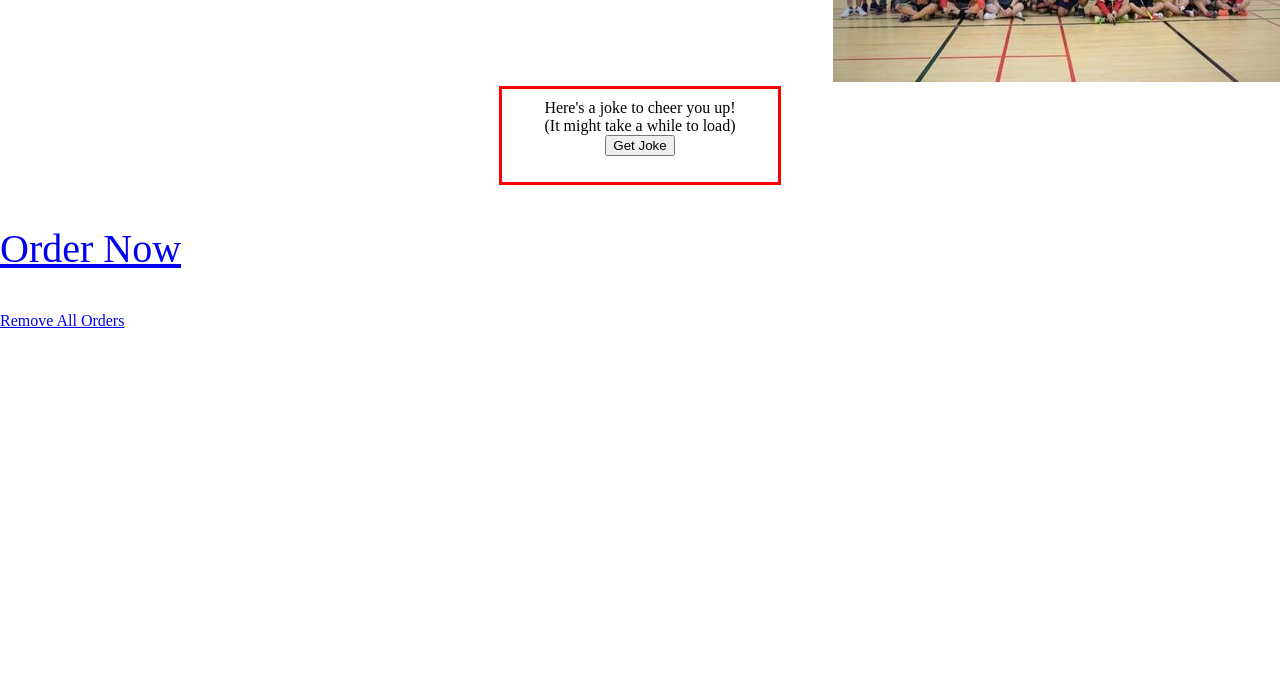
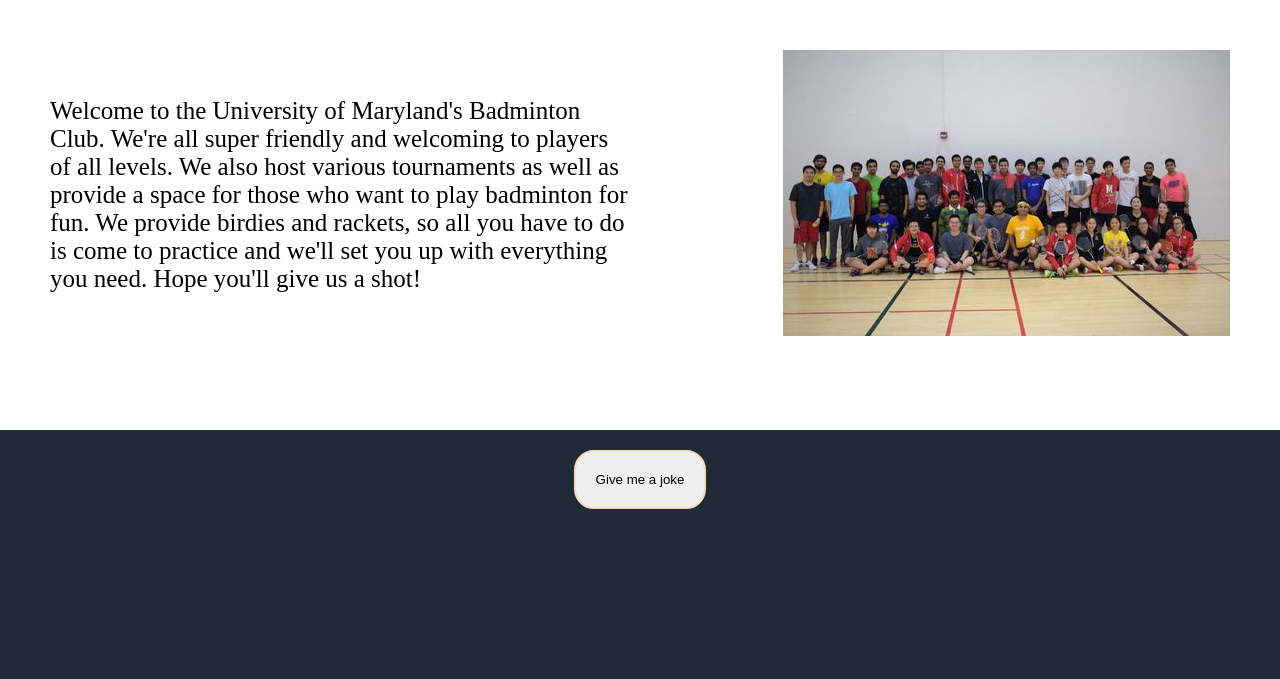
Before and after one commit to ezheng76/Terps-Badminton-Store, a plain HTML site: page html_webpages/index.html in a window 1280 px wide. Shown: the part 956-1635 px from the top of the page. Before the commit the page ends 1302 px from the top, so only its background shows below. Drawn offline with Linux system fonts and the light colour scheme; a script that the page names is missing.

Commit message:
finished the community and joke section. The index page is done for now

```diff
--- a/html_webpages/index.html
+++ b/html_webpages/index.html
@@ -30,19 +30,17 @@
         }
         .header {
             display: flex;
-            justify-content:space-between;
+            justify-content:space-evenly;
             align-items: center;
             margin: 5px;
+
         }
 
         .title{
             font-size: 60px;
             text-align: center;
-        }
-
-        .social_links{
-            display: flex;
-            flex-direction: column;
+            flex-grow: 1;
+            padding-right: 130px;
         }
 
         .no_underline{
@@ -53,6 +51,7 @@
             display: flex;
             justify-content: space-around;
             padding: 40px 0px ;
+            margin-bottom: 25px;
         }
 
         .yonex_logo_image,
@@ -81,6 +80,7 @@
         .brand_introduction h1{
             text-align: center;
             color: white;
+            margin-top: 60px;
         }
         .brand_introduction h5{
             text-align: center;
@@ -96,27 +96,55 @@
         .community{
             display: flex;
             flex-direction: column;
+            margin: 40px 0px;
         }
 
         .community_content{
             display: flex;
             justify-content: space-between;
+            align-items: center;
+            gap: 50px;
         }
 
         .community_info{
-            margin: 10px;
-        }
-        #jokes {
-            border: 1px ridge red;
-            text-align: center;
-            margin: auto;
-            width: 20%;
-            border: 3px solid red;
-            padding: 10px;
+            padding: 50px;
+            font-size: 25px;
         }
 
-        #order {
-            font-size: 40px;
+        .community_photo{
+            padding: 50px;
+        }
+
+        .discord_button{
+            border-radius: 15px;
+            font-size: 15px;
+        }
+
+        .sec4{
+            display: flex;
+            flex-direction: column;
+            justify-content: space-between;
+        }
+        .sec4 .joke_container{
+            flex: 0 0 150px;
+            color: white;
+
+        }
+        .sec4 .joke_button{
+            text-align: center;
+            margin: 20px;
+        }
+
+        .joke_button button{
+            border-radius: 20px;
+            padding: 20px;
+            border-color: wheat;
+            border-style: solid;
+        }
+
+        .joke_container{
+            text-align: center;
+            font-size: 30px;
         }
     </style>
 </head>
@@ -135,10 +163,9 @@
     }
 
     function renderJoke(data) {
-        const setup = document.getElementById("setup");
-        const punchline = document.getElementById("punchline");
-        setup.innerHTML = data.setup;
-        punchline.innerHTML = data.punchline;
+        const joke = document.getElementById("joke");
+        joke.innerHTML = data.setup + "<br>" + data.punchline;
+
     }
 </script>
 
@@ -151,18 +178,9 @@
                         <img src="../images/umd_club_badminton_logo-removebg-preview.png" alt="umd_club_badminton_logo"
                         height="120px" width="auto">
                     </a>
-
                 </div>
                 <div class="title">
                     Terps Badminton
-                </div>
-                <div class="social_links">
-                    <a class="no_underline" href="https://www.instagram.com/umdclubbadminton/" target="_blank" rel="noopener noreferrer" >
-                        <i class="fa-brands fa-instagram"></i> umdclubbadminton
-                    </a>
-                    <a class="no_underline" href="https://www.facebook.com/umdclubbadminton/" target="_blank" rel="noopener noreferrer" >
-                        <i class="fa-brands fa-facebook"></i> UMD Club Badminton
-                    </a>
                 </div>
             </div>
         </div>
@@ -172,7 +190,6 @@
             <div class="brand_introduction">
                 <h1>
                     Top 3 Badminton Brands
-
                 </h1>
                 <h5>
                     Click on icon to view products from each brand
@@ -221,11 +238,26 @@
         <div class="sec3">
             <div class="community">
                 <div class="join_community_title">
-                    Join the Badminton Community!
+                    <h1>
+                        Join the Badminton Community!
+                    </h1>
+                    <div class="social_links">
+                        <a class="no_underline" href="https://www.instagram.com/umdclubbadminton/" target="_blank" rel="noopener noreferrer" >
+                            <i class="fa-brands fa-instagram"></i> umdclubbadminton
+                        </a>
+                        <a class="no_underline" href="https://www.facebook.com/umdclubbadminton/" target="_blank" rel="noopener noreferrer" >
+                            <i class="fa-brands fa-facebook"></i> UMD Club Badminton
+                        </a>
+                        <a class="no_underline" href="https://discord.gg/drnkrtQX" target="_blank" rel="noopener noreferrer" >
+                            <i class="fa-brands fa-discord"></i> Discord
+                        </a>
+                    </div>
                 </div>
                 <div class="community_content">
                     <div class="community_info">
-                        Welcome to the University of Maryland's Badminton Club. We're all super friendly and  welcoming to players of all levels. We also host various tournaments as well as provide a space for those who want to play badminton for fun. We provide birdies and rackets, so all you have to do is come to practice and we'll set you up with everything you need. Hope you'll give us a shot!
+                        <p>
+                            Welcome to the University of Maryland's Badminton Club. We're all super friendly and  welcoming to players of all levels. We also host various tournaments as well as provide a space for those who want to play badminton for fun. We provide birdies and rackets, so all you have to do is come to practice and we'll set you up with everything you need. Hope you'll give us a shot!
+                        </p>
                     </div>
                     <div class="community_photo">
                         <img src="../images/club_photo.jpeg" alt="">
@@ -233,27 +265,27 @@
                 </div>
             </div>
         </div>
+
+        <div class="sec4 blue-background">
+            <div class="joke_button">
+                <button type="button" onclick="buttonClick()">
+                    Give me a joke
+                </button>
+            </div>
+            <div class="joke_container">
+                <div id="joke"></div>
+            </div>
+
+        </div>
     </div>
 
-    <div id="jokes">
-        Here's a joke to cheer you up!
-        <br>
-        (It might take a while to load)
-        <br>
-        <button id="button" type="button" onclick="buttonClick()">Get Joke</button>
-        <p id="setup"></p>
-
-        <p id="punchline"></p>
-
-    </div>
-
-    <p id="order">
+    <!-- <p id="order">
         <a href="/orderForm">Order Now</a>
     </p>
 
     <p id="remove">
         <a href="/remove">Remove All Orders</a>
-    </p>
+    </p> -->
 
 
 
```
